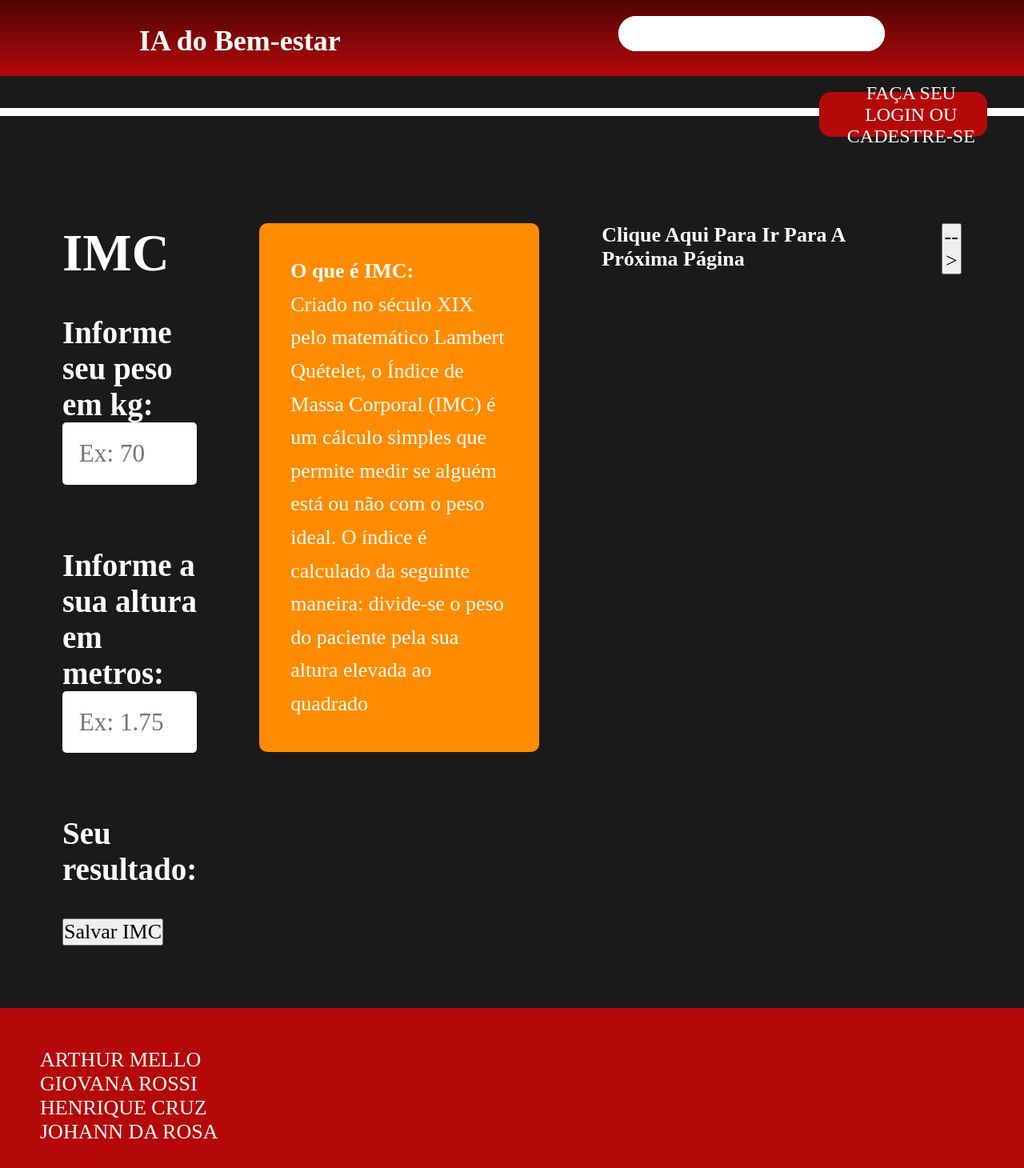
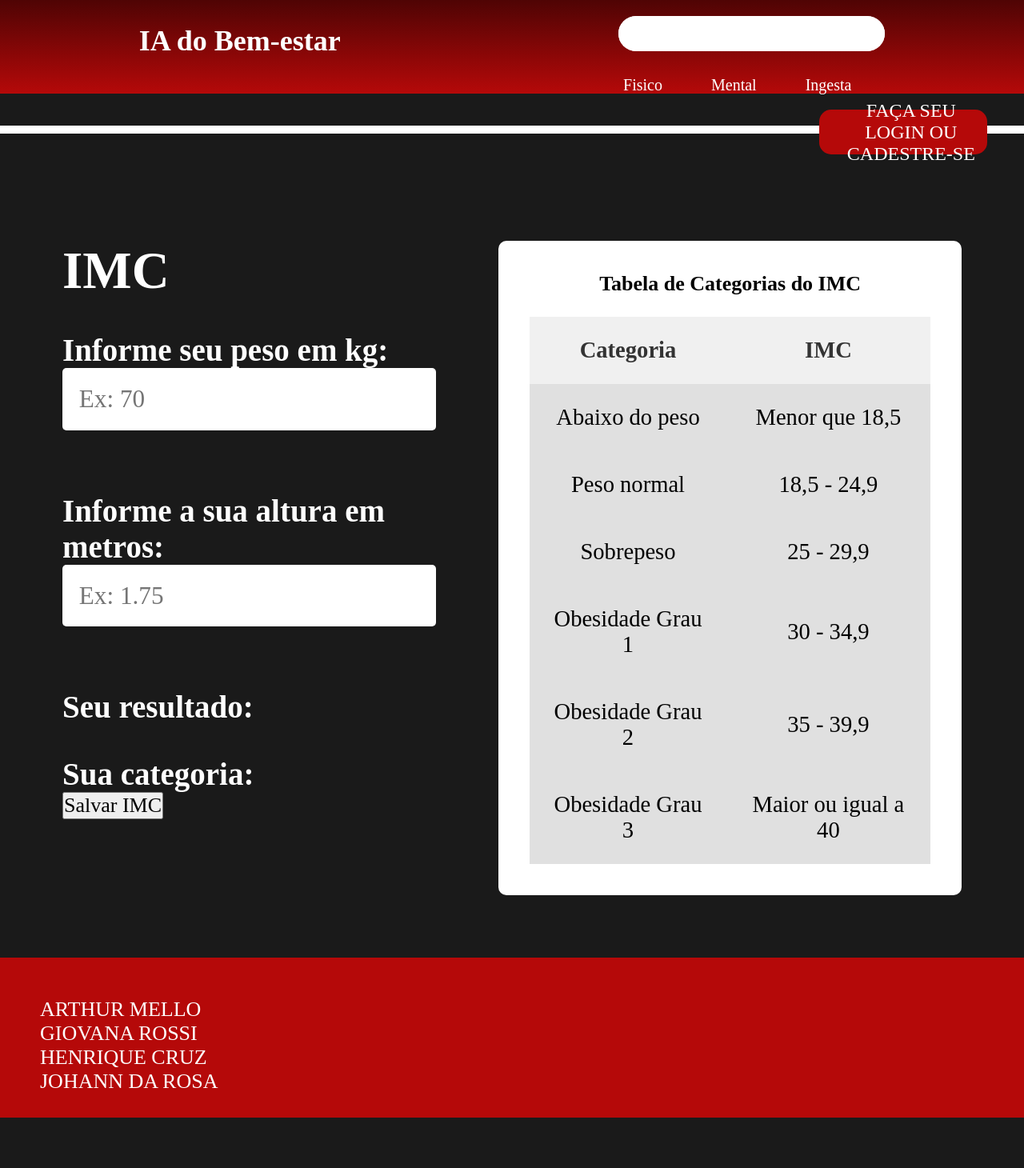
Before and after one commit to senacrs-emti/2024-3MB-freecode-G03, a PHP site: page /imc.php in a window 1280 px wide. Shown: the whole page at 80% size. After the commit the page ends 1397 px from the top, so only its background shows below. Run offline with PHP 8.4, Linux system fonts and the light colour scheme; some web fonts are replaced.

Commit message:
algunsajustesamais

```diff
--- a/fisico.php
+++ b/fisico.php
@@ -8,7 +8,7 @@
    <link rel="stylesheet" href="static/css/style.css">
 </head>
 <body>
-    <?php include_once "headerfisico.php"?>
+    <?php include_once "header.php"?>
     <div class="container">
         <div class="menu">
 
--- a/header.php
+++ b/header.php
@@ -11,7 +11,7 @@
             <nav>
                 <a href="fisico.php">Fisico</a>
                 <a href="mental.php">Mental</a>
-                <a href="ingesta.php">Injesta</a>
+                <a href="ingesta.php">Ingesta</a>
 
             </nav>
         </div>
--- a/imc.php
+++ b/imc.php
@@ -8,9 +8,10 @@
     <link rel="stylesheet" href="static/css/imc.css">
 </head>
 <body>
-    <?php include_once "headerfisico.php"; ?>
+    <?php include_once "header.php"; ?>
 
     <main>
+    <div class="content">
         <div class="input-section">
             <h1>IMC</h1>
             <h3>Informe seu peso em kg:</h3>
@@ -21,19 +22,56 @@
 
             <h3>Seu resultado:</h3>
             <div class="resultado" id="resultado"><RESULTADO></div>
+
+            <h3>Sua categoria:</h3>
+            <div class="categoria" id="categoria"><CATEGORIA></div>
+
             <button id="salvar-imc" class="btn-salvar">Salvar IMC</button>
         </div>
 
         <div class="right-section">
-            <div class="info-box">
-                <h4>O que é IMC:</h4>
-                <p>Criado no século XIX pelo matemático Lambert Quételet, o Índice de Massa Corporal (IMC) é um cálculo simples que permite medir se alguém está ou não com o peso ideal. O índice é calculado da seguinte maneira: divide-se o peso do paciente pela sua altura elevada ao quadrado</p>
-            </div>
+
         </div>
-        <h1>Clique Aqui Para Ir Para A Próxima Página</h1>
-        <a href="geradortreino.php"><button>--></button></a>
-    </main>
+    </div>
 
+    <div class="imc-tabela">
+        <h3>Tabela de Categorias do IMC</h3>
+        <table>
+            <thead>
+                <tr>
+                    <th>Categoria</th>
+                    <th>IMC</th>
+                </tr>
+            </thead>
+            <tbody>
+                <tr>
+                    <td>Abaixo do peso</td>
+                    <td>Menor que 18,5</td>
+                </tr>
+                <tr>
+                    <td>Peso normal</td>
+                    <td>18,5 - 24,9</td>
+                </tr>
+                <tr>
+                    <td>Sobrepeso</td>
+                    <td>25 - 29,9</td>
+                </tr>
+                <tr>
+                    <td>Obesidade Grau 1</td>
+                    <td>30 - 34,9</td>
+                </tr>
+                <tr>
+                    <td>Obesidade Grau 2</td>
+                    <td>35 - 39,9</td>
+                </tr>
+                <tr>
+                    <td>Obesidade Grau 3</td>
+                    <td>Maior ou igual a 40</td>
+                </tr>
+            </tbody>
+        </table>
+    </div>
+</main>
 
 
     <?php include_once "footer.php"; ?>
@@ -43,13 +81,32 @@
             const peso = parseFloat(document.getElementById("peso").value);
             const altura = parseFloat(document.getElementById("altura").value);
             const resultado = document.getElementById("resultado");
+            const categoria = document.getElementById("categoria");
 
             if (!isNaN(peso) && !isNaN(altura) && altura > 0) {
                 const imc = peso / (altura * altura);
                 resultado.innerHTML = imc.toFixed(2);
+
+                let categoriaTexto = "";
+                if (imc < 18.5) {
+                    categoriaTexto = "Abaixo do peso";
+                } else if (imc < 25) {
+                    categoriaTexto = "Peso normal";
+                } else if (imc < 30) {
+                    categoriaTexto = "Sobrepeso";
+                } else if (imc < 35) {
+                    categoriaTexto = "Obesidade Grau 1";
+                } else if (imc < 40) {
+                    categoriaTexto = "Obesidade Grau 2";
+                } else {
+                    categoriaTexto = "Obesidade Grau 3";
+                }
+                categoria.innerHTML = categoriaTexto;
+
                 return imc;
             } else {
                 resultado.innerHTML = "<RESULTADO>";
+                categoria.innerHTML = "<CATEGORIA>";
                 return null;
             }
         }
--- a/static/css/imc.css
+++ b/static/css/imc.css
@@ -42,6 +42,10 @@ main {
     font-size: 1.8rem;
     color: #fff;
     margin-top: 1.5rem;
+}
+
+.categoria {
+    font-size: 1.8rem;
 }
 
 .right-section {
--- a/templates/index.html
+++ b/templates/index.html
@@ -36,8 +36,6 @@
     <main>
         <h1>Streaming de Avaliação do Físico</h1>
         <img src="{{ url_for('video_feed') }}" width="640" height="480">
-        <h1>Clique Aqui Para Ir Para A Próxima Página</h1>
-        <a href="geradortreino.php"><button>--></button></a>
     </main>
 
 
```
Also changed, not shown: adicionar_exercicio.php (deleted, +0 -24 lines), conexao.php (deleted, +0 -14 lines), painel.php (deleted, +0 -71 lines), resultados.php (added, +42 -0 lines), static/css/geradordieta.css (+10 -2 lines), static/css/geradortreino.css (+10 -2 lines), biotipos.db.
